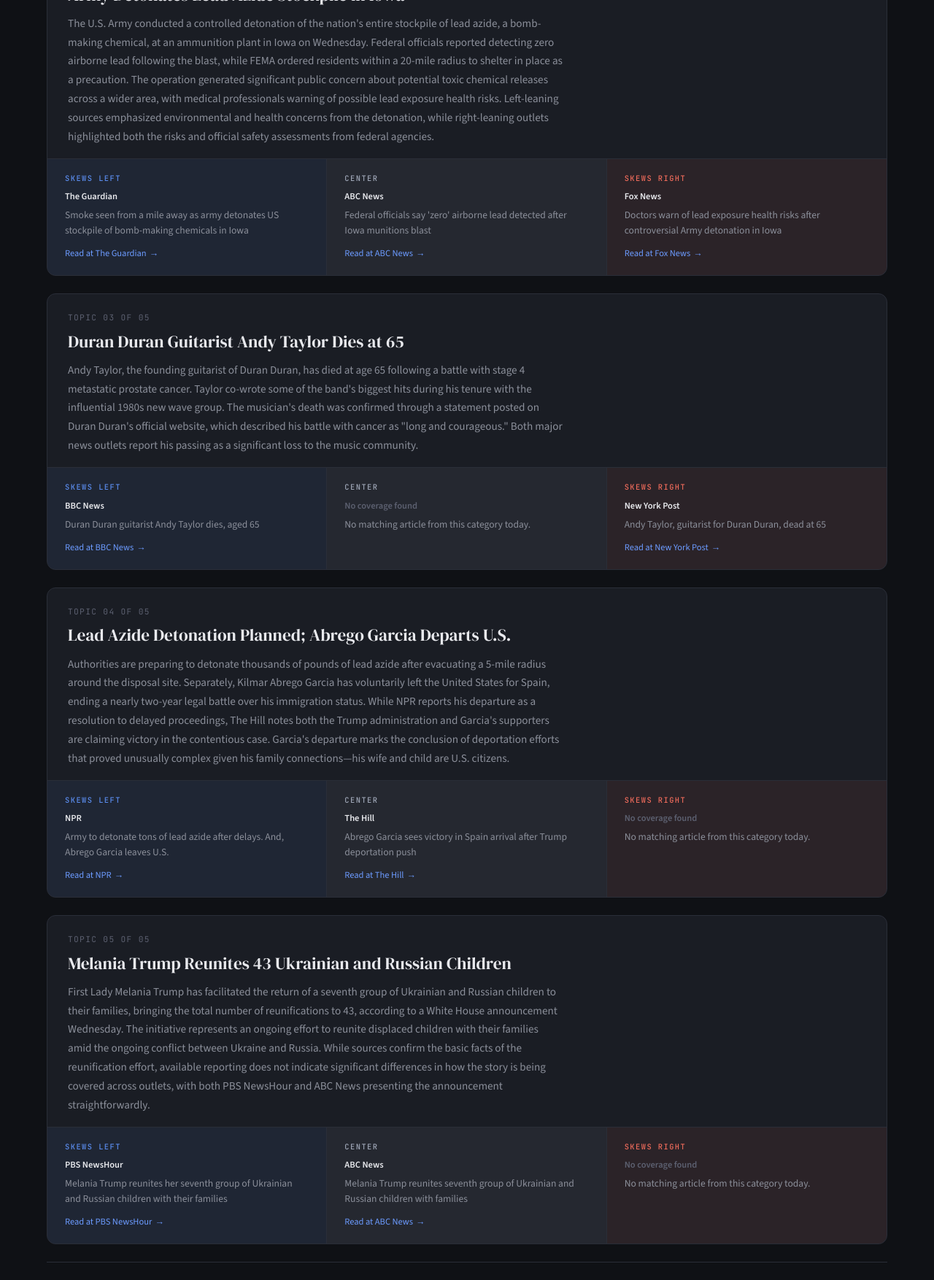
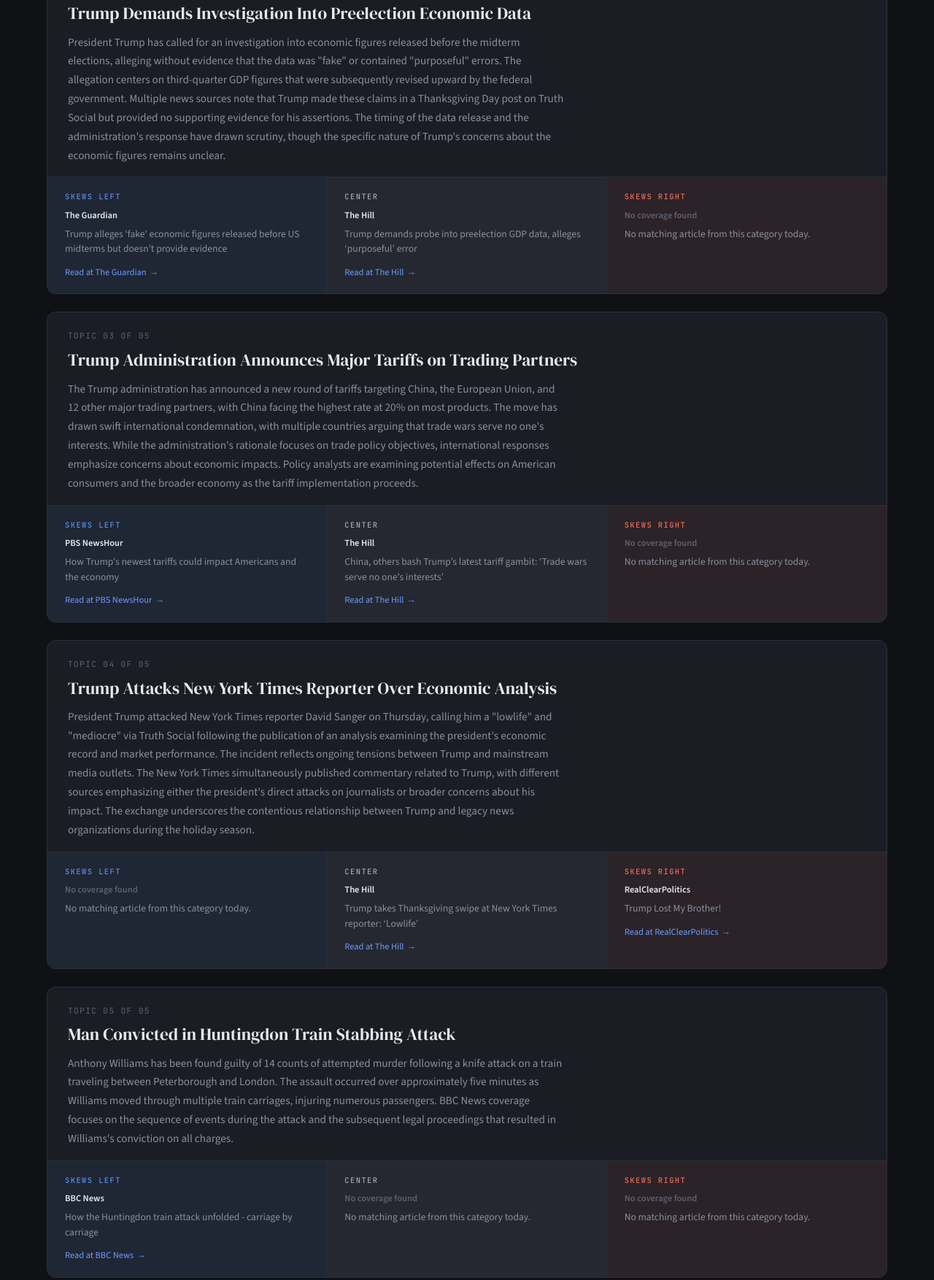
Before and after one commit to chemnteach/Daily-Lens, a plain HTML site: page docs/index.html in a window 1280 px wide. Shown: the part 896-2650 px from the top of the page at 73% size. Drawn offline with nearby package versions, Linux system fonts and the light colour scheme.

Commit message:
📰 Daily digest for 2026-11-26

```diff
--- a/docs/index.html
+++ b/docs/index.html
@@ -120,7 +120,7 @@
   <header>
     <div class="header-top">
       <div class="masthead">The Daily <span>Lens</span></div>
-      <div class="date-badge">Wednesday, November 25, 2026</div>
+      <div class="date-badge">Thursday, November 26, 2026</div>
     </div>
   </header>
 
@@ -149,30 +149,30 @@
   <div class="topic-card">
     <div class="topic-header">
       <div class="topic-number">Topic 01 of 05</div>
-      <div class="topic-title">Macy&#x27;s Thanksgiving Day Parade Postponed to Saturday Due to Weather</div>
-      <div class="topic-narrative">New York City&#x27;s iconic Macy&#x27;s Thanksgiving Day Parade has been postponed from Thursday to Saturday for the first time in its history due to severe weather forecasts. Meteorologists predict high winds and heavy rain will impact the New York City area on Thanksgiving Day, creating unsafe conditions for the massive parade balloons and participants. Organizers cite participant and spectator safety as the primary reason for rescheduling. The parade, marking its 100th anniversary, will proceed on Saturday with its planned attractions including character balloons and performances intact.</div>
+      <div class="topic-title">Army Detonates Iowa Lead Azide Stockpile; EPA Finds No Airborne Lead</div>
+      <div class="topic-narrative">The U.S. Army conducted a controlled detonation of the nation&#x27;s entire lead azide stockpile—thousands of pounds of unstable explosive chemicals—at an Iowa ammunition plant on Wednesday to prevent an uncontrollable explosion. The operation aimed to safely eliminate the hazardous material that posed storage risks. Initial EPA monitoring one day after the blast detected no airborne lead, though laboratory results from environmental samples remain pending. While authorities characterize the controlled detonation as successful, the operation generated public concern about potential toxic plume exposure that monitoring data has not yet confirmed.</div>
     </div>
     <div class="perspectives">
 
       <div class="perspective left">
         <div class="perspective-label">Skews Left</div>
         <div class="perspective-source">The Guardian</div>
-        <div class="perspective-headline">New York City’s Macy’s Thanksgiving Day parade postponed due to weather</div>
-        <a class="perspective-link" href="https://www.theguardian.com/us-news/2026/nov/25/macys-thanksgiving-day-parade-postponed-weather"
+        <div class="perspective-headline">US army calls detonation of bomb chemicals in Iowa a success after fears of toxic plume</div>
+        <a class="perspective-link" href="https://www.theguardian.com/us-news/2026/nov/26/iowa-chemical-lead-bomb-detonation-toxic-dust-fears"
            target="_blank" rel="noopener">Read at The Guardian</a>
       </div>
       <div class="perspective center">
         <div class="perspective-label">Center</div>
         <div class="perspective-source">The Hill</div>
-        <div class="perspective-headline">New York delays Macy’s Thanksgiving parade because of severe weather</div>
-        <a class="perspective-link" href="https://thehill.com/homenews/state-watch/6243709-nyc-macys-parade-set-saturday/"
+        <div class="perspective-headline">Zeldin: No airborne lead detected in Iowa a day after Army blast</div>
+        <a class="perspective-link" href="https://thehill.com/policy/energy-environment/6244772-lead-azide-airborne-epa-lee-zeldin/"
            target="_blank" rel="noopener">Read at The Hill</a>
       </div>
       <div class="perspective right">
         <div class="perspective-label">Skews Right</div>
         <div class="perspective-source">Fox News</div>
-        <div class="perspective-headline">100th Macy’s Thanksgiving Day Parade postponed: What to know</div>
-        <a class="perspective-link" href="https://www.foxnews.com/us/100th-macys-thanksgiving-day-parade-postponed-what-know"
+        <div class="perspective-headline">EPA reports &#x27;zero detection of airborne lead&#x27; day after Iowa lead azide detonation</div>
+        <a class="perspective-link" href="https://www.foxnews.com/us/epa-reports-zero-detection-airborne-lead-day-after-iowa-lead-azide-detonation"
            target="_blank" rel="noopener">Read at Fox News</a>
       </div>
     </div>
@@ -180,87 +180,23 @@
   <div class="topic-card">
     <div class="topic-header">
       <div class="topic-number">Topic 02 of 05</div>
-      <div class="topic-title">Army Detonates Lead Azide Stockpile in Iowa</div>
-      <div class="topic-narrative">The U.S. Army conducted a controlled detonation of the nation&#x27;s entire stockpile of lead azide, a bomb-making chemical, at an ammunition plant in Iowa on Wednesday. Federal officials reported detecting zero airborne lead following the blast, while FEMA ordered residents within a 20-mile radius to shelter in place as a precaution. The operation generated significant public concern about potential toxic chemical releases across a wider area, with medical professionals warning of possible lead exposure health risks. Left-leaning sources emphasized environmental and health concerns from the detonation, while right-leaning outlets highlighted both the risks and official safety assessments from federal agencies.</div>
+      <div class="topic-title">Trump Demands Investigation Into Preelection Economic Data</div>
+      <div class="topic-narrative">President Trump has called for an investigation into economic figures released before the midterm elections, alleging without evidence that the data was &quot;fake&quot; or contained &quot;purposeful&quot; errors. The allegation centers on third-quarter GDP figures that were subsequently revised upward by the federal government. Multiple news sources note that Trump made these claims in a Thanksgiving Day post on Truth Social but provided no supporting evidence for his assertions. The timing of the data release and the administration&#x27;s response have drawn scrutiny, though the specific nature of Trump&#x27;s concerns about the economic figures remains unclear.</div>
     </div>
     <div class="perspectives">
 
       <div class="perspective left">
         <div class="perspective-label">Skews Left</div>
         <div class="perspective-source">The Guardian</div>
-        <div class="perspective-headline">Smoke seen from a mile away as army detonates US stockpile of bomb-making chemicals in Iowa</div>
-        <a class="perspective-link" href="https://www.theguardian.com/us-news/2026/nov/25/iowa-controlled-blast-lead-azide"
+        <div class="perspective-headline">Trump alleges ‘fake’ economic figures released before US midterms but doesn’t provide evidence</div>
+        <a class="perspective-link" href="https://www.theguardian.com/us-news/2026/nov/26/trump-fake-economic-figures-midterms"
            target="_blank" rel="noopener">Read at The Guardian</a>
       </div>
       <div class="perspective center">
         <div class="perspective-label">Center</div>
-        <div class="perspective-source">ABC News</div>
-        <div class="perspective-headline">Federal officials say &#x27;zero&#x27; airborne lead detected after Iowa munitions blast</div>
-        <a class="perspective-link" href="https://abcnews.com/US/iowa-detonation-lead-azide-army/story?id=138425051"
-           target="_blank" rel="noopener">Read at ABC News</a>
-      </div>
-      <div class="perspective right">
-        <div class="perspective-label">Skews Right</div>
-        <div class="perspective-source">Fox News</div>
-        <div class="perspective-headline">Doctors warn of lead exposure health risks after controversial Army detonation in Iowa</div>
-        <a class="perspective-link" href="https://www.foxnews.com/health/doctors-warn-lead-exposure-health-risks-controversial-army-detonation-iowa"
-           target="_blank" rel="noopener">Read at Fox News</a>
-      </div>
-    </div>
-  </div>
-  <div class="topic-card">
-    <div class="topic-header">
-      <div class="topic-number">Topic 03 of 05</div>
-      <div class="topic-title">Duran Duran Guitarist Andy Taylor Dies at 65</div>
-      <div class="topic-narrative">Andy Taylor, the founding guitarist of Duran Duran, has died at age 65 following a battle with stage 4 metastatic prostate cancer. Taylor co-wrote some of the band&#x27;s biggest hits during his tenure with the influential 1980s new wave group. The musician&#x27;s death was confirmed through a statement posted on Duran Duran&#x27;s official website, which described his battle with cancer as &quot;long and courageous.&quot; Both major news outlets report his passing as a significant loss to the music community.</div>
-    </div>
-    <div class="perspectives">
-
-      <div class="perspective left">
-        <div class="perspective-label">Skews Left</div>
-        <div class="perspective-source">BBC News</div>
-        <div class="perspective-headline">Duran Duran guitarist Andy Taylor dies, aged 65</div>
-        <a class="perspective-link" href="https://www.bbc.co.uk/news/articles/cmp3vk6vr44po?at_medium=RSS&amp;at_campaign=rss"
-           target="_blank" rel="noopener">Read at BBC News</a>
-      </div>
-      <div class="perspective center">
-        <div class="perspective-label">Center</div>
-        <div class="perspective-source" style="color:var(--text-dim)">
-          No coverage found
-        </div>
-        <div class="perspective-headline">
-          No matching article from this category today.
-        </div>
-      </div>
-      <div class="perspective right">
-        <div class="perspective-label">Skews Right</div>
-        <div class="perspective-source">New York Post</div>
-        <div class="perspective-headline">Andy Taylor, guitarist for Duran Duran, dead at 65</div>
-        <a class="perspective-link" href="https://pagesix.com/2026/11/25/celebrity-news/andy-taylor-guitarist-for-duran-duran-dead-at-65/"
-           target="_blank" rel="noopener">Read at New York Post</a>
-      </div>
-    </div>
-  </div>
-  <div class="topic-card">
-    <div class="topic-header">
-      <div class="topic-number">Topic 04 of 05</div>
-      <div class="topic-title">Lead Azide Detonation Planned; Abrego Garcia Departs U.S.</div>
-      <div class="topic-narrative">Authorities are preparing to detonate thousands of pounds of lead azide after evacuating a 5-mile radius around the disposal site. Separately, Kilmar Abrego Garcia has voluntarily left the United States for Spain, ending a nearly two-year legal battle over his immigration status. While NPR reports his departure as a resolution to delayed proceedings, The Hill notes both the Trump administration and Garcia&#x27;s supporters are claiming victory in the contentious case. Garcia&#x27;s departure marks the conclusion of deportation efforts that proved unusually complex given his family connections—his wife and child are U.S. citizens.</div>
-    </div>
-    <div class="perspectives">
-
-      <div class="perspective left">
-        <div class="perspective-label">Skews Left</div>
-        <div class="perspective-source">NPR</div>
-        <div class="perspective-headline">Army to detonate tons of lead azide after delays. And, Abrego Garcia leaves U.S.</div>
-        <a class="perspective-link" href="https://www.npr.org/2026/11/25/g-s1-155493/up-first-newsletter-iowa-detonation-kilmar-abrego-garcia-nvidia-jensen-huang"
-           target="_blank" rel="noopener">Read at NPR</a>
-      </div>
-      <div class="perspective center">
-        <div class="perspective-label">Center</div>
         <div class="perspective-source">The Hill</div>
-        <div class="perspective-headline">Abrego Garcia sees victory in Spain arrival after Trump deportation push</div>
-        <a class="perspective-link" href="https://thehill.com/homenews/administration/6243654-kilmar-abrego-garcia-trump-administration-deportation-case/"
+        <div class="perspective-headline">Trump demands probe into preelection GDP data, alleges ‘purposeful’ error</div>
+        <a class="perspective-link" href="https://thehill.com/homenews/administration/6244608-trump-revised-gdp-data-probe/"
            target="_blank" rel="noopener">Read at The Hill</a>
       </div>
       <div class="perspective right">
@@ -276,25 +212,93 @@
   </div>
   <div class="topic-card">
     <div class="topic-header">
-      <div class="topic-number">Topic 05 of 05</div>
-      <div class="topic-title">Melania Trump Reunites 43 Ukrainian and Russian Children</div>
-      <div class="topic-narrative">First Lady Melania Trump has facilitated the return of a seventh group of Ukrainian and Russian children to their families, bringing the total number of reunifications to 43, according to a White House announcement Wednesday. The initiative represents an ongoing effort to reunite displaced children with their families amid the ongoing conflict between Ukraine and Russia. While sources confirm the basic facts of the reunification effort, available reporting does not indicate significant differences in how the story is being covered across outlets, with both PBS NewsHour and ABC News presenting the announcement straightforwardly.</div>
+      <div class="topic-number">Topic 03 of 05</div>
+      <div class="topic-title">Trump Administration Announces Major Tariffs on Trading Partners</div>
+      <div class="topic-narrative">The Trump administration has announced a new round of tariffs targeting China, the European Union, and 12 other major trading partners, with China facing the highest rate at 20% on most products. The move has drawn swift international condemnation, with multiple countries arguing that trade wars serve no one&#x27;s interests. While the administration&#x27;s rationale focuses on trade policy objectives, international responses emphasize concerns about economic impacts. Policy analysts are examining potential effects on American consumers and the broader economy as the tariff implementation proceeds.</div>
     </div>
     <div class="perspectives">
 
       <div class="perspective left">
         <div class="perspective-label">Skews Left</div>
         <div class="perspective-source">PBS NewsHour</div>
-        <div class="perspective-headline">Melania Trump reunites her seventh group of Ukrainian and Russian children with their families</div>
-        <a class="perspective-link" href="https://www.pbs.org/newshour/world/melania-trump-reunites-her-seventh-group-of-ukrainian-and-russian-children-with-their-families"
+        <div class="perspective-headline">How Trump&#x27;s newest tariffs could impact Americans and the economy</div>
+        <a class="perspective-link" href="https://www.pbs.org/newshour/show/how-trumps-newest-tariffs-could-impact-americans-and-the-economy"
            target="_blank" rel="noopener">Read at PBS NewsHour</a>
       </div>
       <div class="perspective center">
         <div class="perspective-label">Center</div>
-        <div class="perspective-source">ABC News</div>
-        <div class="perspective-headline">Melania Trump reunites seventh group of Ukrainian and Russian children with families</div>
-        <a class="perspective-link" href="https://abcnews.com/US/wireStory/melania-trump-reunites-seventh-group-ukrainian-russian-children-138435802"
-           target="_blank" rel="noopener">Read at ABC News</a>
+        <div class="perspective-source">The Hill</div>
+        <div class="perspective-headline">China, others bash Trump’s latest tariff gambit: ‘Trade wars serve no one’s interests’</div>
+        <a class="perspective-link" href="https://thehill.com/policy/international/6244629-trump-global-tariffs-china-japan-eu-fallout/"
+           target="_blank" rel="noopener">Read at The Hill</a>
+      </div>
+      <div class="perspective right">
+        <div class="perspective-label">Skews Right</div>
+        <div class="perspective-source" style="color:var(--text-dim)">
+          No coverage found
+        </div>
+        <div class="perspective-headline">
+          No matching article from this category today.
+        </div>
+      </div>
+    </div>
+  </div>
+  <div class="topic-card">
+    <div class="topic-header">
+      <div class="topic-number">Topic 04 of 05</div>
+      <div class="topic-title">Trump Attacks New York Times Reporter Over Economic Analysis</div>
+      <div class="topic-narrative">President Trump attacked New York Times reporter David Sanger on Thursday, calling him a &quot;lowlife&quot; and &quot;mediocre&quot; via Truth Social following the publication of an analysis examining the president&#x27;s economic record and market performance. The incident reflects ongoing tensions between Trump and mainstream media outlets. The New York Times simultaneously published commentary related to Trump, with different sources emphasizing either the president&#x27;s direct attacks on journalists or broader concerns about his impact. The exchange underscores the contentious relationship between Trump and legacy news organizations during the holiday season.</div>
+    </div>
+    <div class="perspectives">
+
+      <div class="perspective left">
+        <div class="perspective-label">Skews Left</div>
+        <div class="perspective-source" style="color:var(--text-dim)">
+          No coverage found
+        </div>
+        <div class="perspective-headline">
+          No matching article from this category today.
+        </div>
+      </div>
+      <div class="perspective center">
+        <div class="perspective-label">Center</div>
+        <div class="perspective-source">The Hill</div>
+        <div class="perspective-headline">Trump takes Thanksgiving swipe at New York Times reporter: ‘Lowlife’</div>
+        <a class="perspective-link" href="https://thehill.com/homenews/media/6244597-donald-trump-new-york-times-criticism-thanksgiving/"
+           target="_blank" rel="noopener">Read at The Hill</a>
+      </div>
+      <div class="perspective right">
+        <div class="perspective-label">Skews Right</div>
+        <div class="perspective-source">RealClearPolitics</div>
+        <div class="perspective-headline">Trump Lost My Brother!</div>
+        <a class="perspective-link" href="https://www.realclearpolitics.com/republican-party/links/trump-lost-my-brother-2026-11-26"
+           target="_blank" rel="noopener">Read at RealClearPolitics</a>
+      </div>
+    </div>
+  </div>
+  <div class="topic-card">
+    <div class="topic-header">
+      <div class="topic-number">Topic 05 of 05</div>
+      <div class="topic-title">Man Convicted in Huntingdon Train Stabbing Attack</div>
+      <div class="topic-narrative">Anthony Williams has been found guilty of 14 counts of attempted murder following a knife attack on a train traveling between Peterborough and London. The assault occurred over approximately five minutes as Williams moved through multiple train carriages, injuring numerous passengers. BBC News coverage focuses on the sequence of events during the attack and the subsequent legal proceedings that resulted in Williams&#x27;s conviction on all charges.</div>
+    </div>
+    <div class="perspectives">
+
+      <div class="perspective left">
+        <div class="perspective-label">Skews Left</div>
+        <div class="perspective-source">BBC News</div>
+        <div class="perspective-headline">How the Huntingdon train attack unfolded - carriage by carriage</div>
+        <a class="perspective-link" href="https://www.bbc.co.uk/news/articles/ck987119nl10o?at_medium=RSS&amp;at_campaign=rss"
+           target="_blank" rel="noopener">Read at BBC News</a>
+      </div>
+      <div class="perspective center">
+        <div class="perspective-label">Center</div>
+        <div class="perspective-source" style="color:var(--text-dim)">
+          No coverage found
+        </div>
+        <div class="perspective-headline">
+          No matching article from this category today.
+        </div>
       </div>
       <div class="perspective right">
         <div class="perspective-label">Skews Right</div>
```
